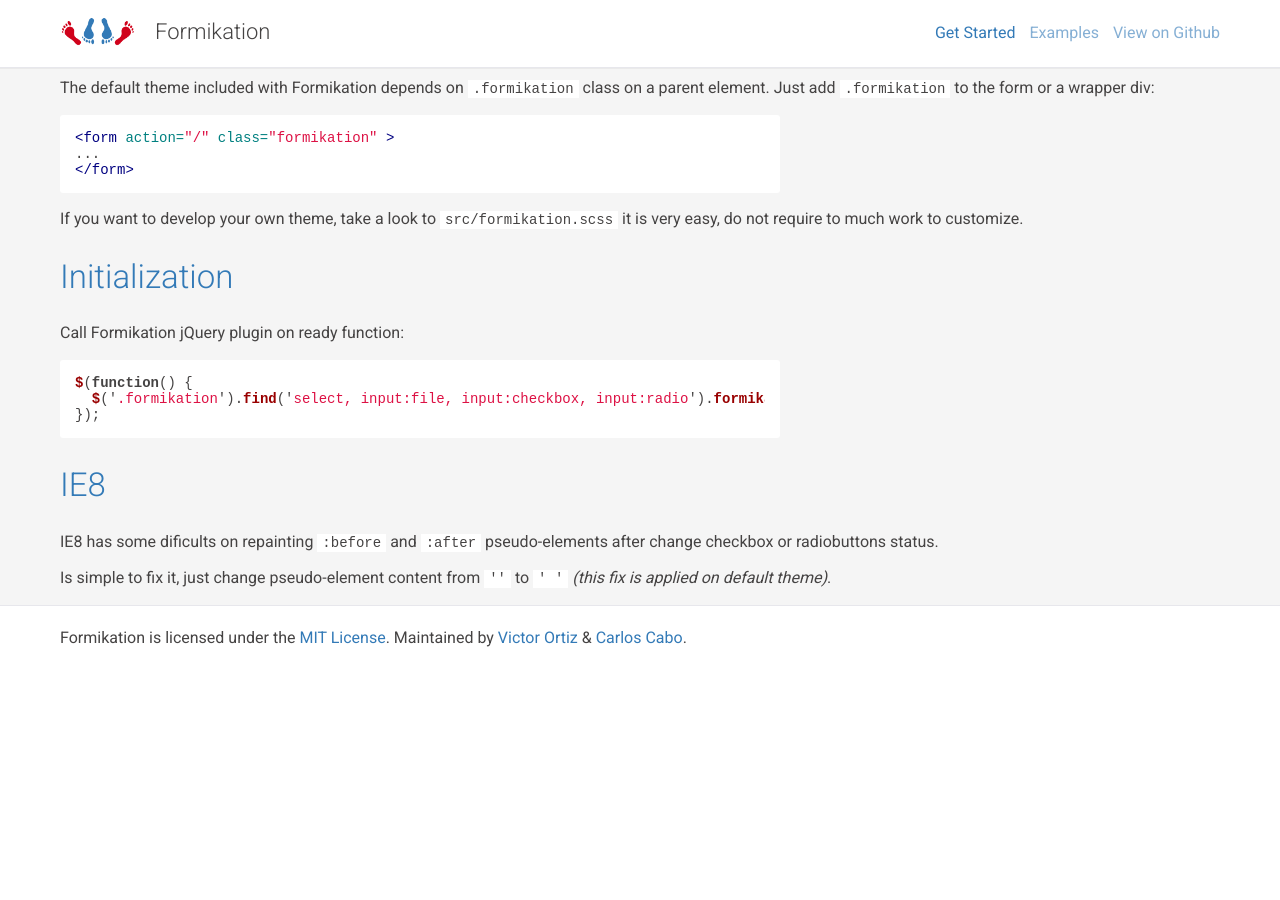
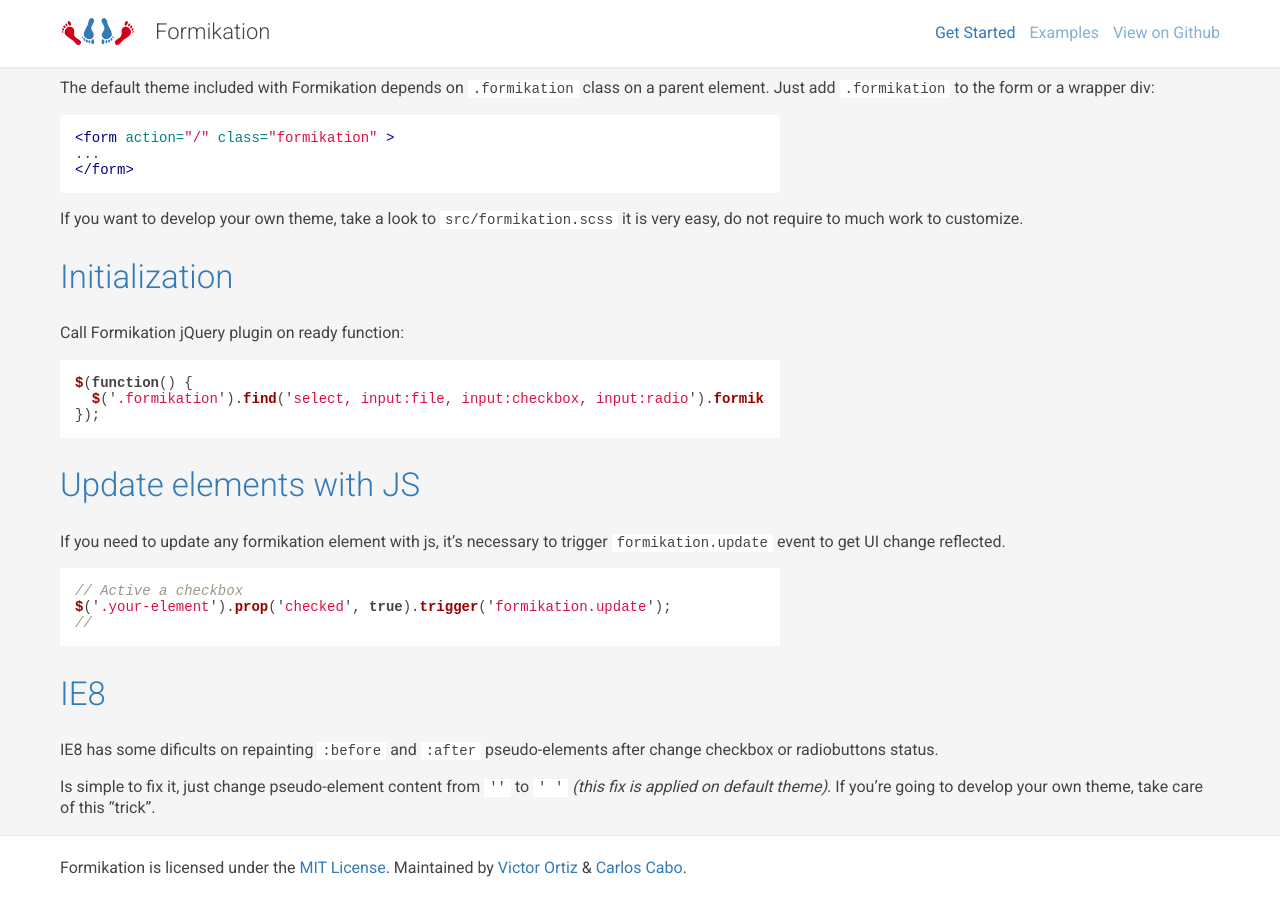
Before and after one commit to vortizhe/formikation, a Jekyll site: the page built from index.md, in a window 1280 px wide and 900 px high, scrolled down 1168 px. Built offline with Jekyll 4.4.1, drawn with Linux system fonts in a browser that asks for light colours; some web fonts are replaced; before the commit the page ends 1838 px from its top, so only the background shows below that.

Commit message:
Add js event documentation

````diff
--- a/index.md
+++ b/index.md
@@ -65,8 +65,18 @@ $(function() {
 });
 ```
 
+## Update elements with JS
+
+If you need to update any formikation element with js, it's necessary to trigger `formikation.update` event to get UI change reflected.
+
+```js
+// Active a checkbox
+$('.your-element').prop('checked', true).trigger('formikation.update');
+//
+```
+
 ## IE8
 
 IE8 has some dificults on repainting `:before` and `:after` pseudo-elements after change checkbox or radiobuttons status.
 
-Is simple to fix it, just change pseudo-element content from `''` to `' '` _(this fix is applied on default theme)_.
+Is simple to fix it, just change pseudo-element content from `''` to `' '` _(this fix is applied on default theme)_. If you're going to develop your own theme, take care of this "trick".
````
